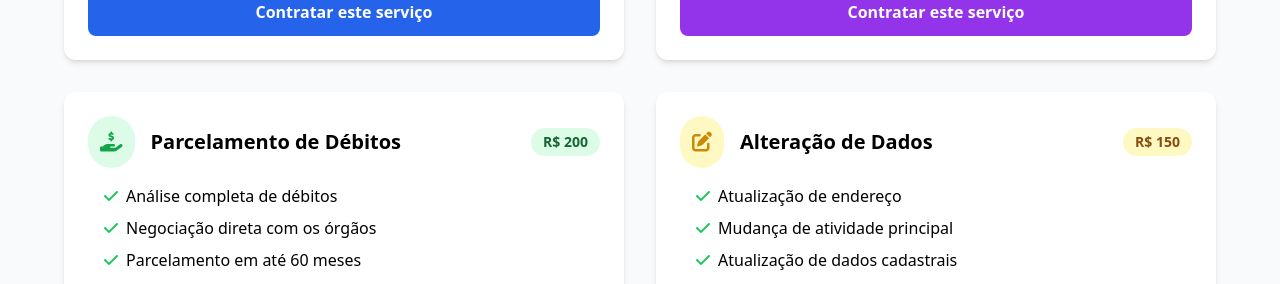
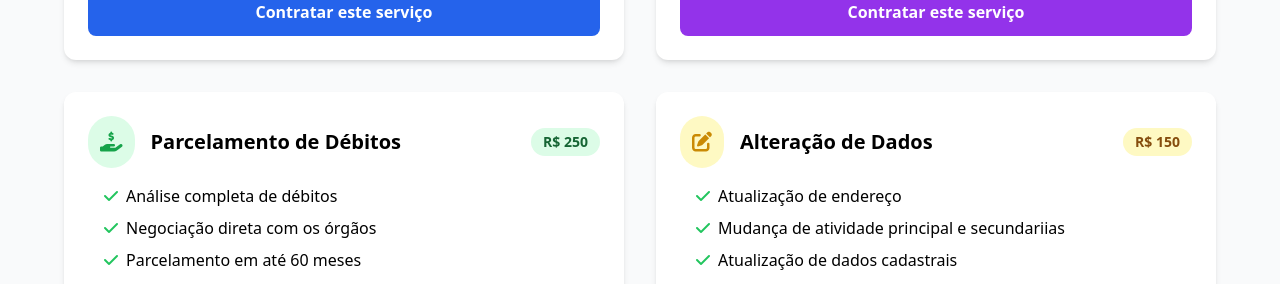
Before and after one commit to sitesbr/meifacil, a plain HTML site: page index.html in a window 1280 px wide. Shown: the part 960-1244 px from the top of the page. Drawn offline with nearby package versions, Linux system fonts and the light colour scheme.

Commit message:
Update index.html

```diff
--- a/index.html
+++ b/index.html
@@ -147,7 +147,7 @@
                                 <i class="fas fa-hand-holding-usd text-green-600 text-xl"></i>
                             </div>
                             <h3 class="text-xl font-bold">Parcelamento de Débitos</h3>
-                            <span class="ml-auto bg-green-100 text-green-800 text-sm font-semibold px-3 py-1 rounded-full">R$ 200</span>
+                            <span class="ml-auto bg-green-100 text-green-800 text-sm font-semibold px-3 py-1 rounded-full">R$ 250</span>
                         </div>
                         <ul class="space-y-2 pl-4">
                             <li class="flex items-start">
@@ -190,7 +190,7 @@
                             </li>
                             <li class="flex items-start">
                                 <i class="fas fa-check text-green-500 mt-1 mr-2"></i>
-                                <span>Mudança de atividade principal</span>
+                                <span>Mudança de atividade principal e secundariias</span>
                             </li>
                             <li class="flex items-start">
                                 <i class="fas fa-check text-green-500 mt-1 mr-2"></i>
```
